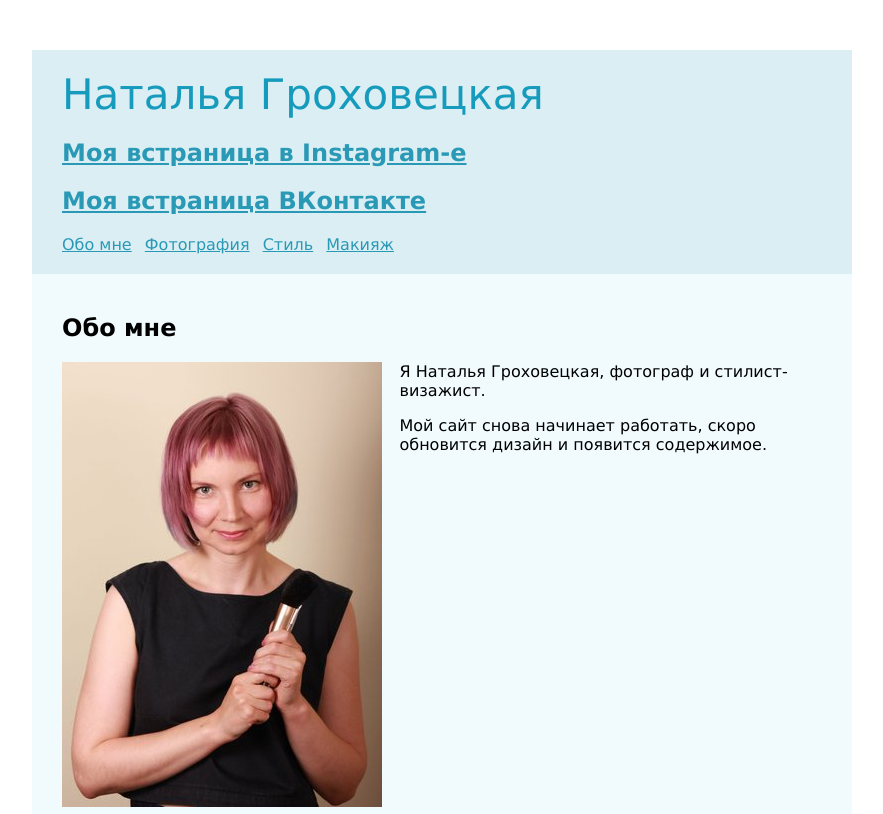
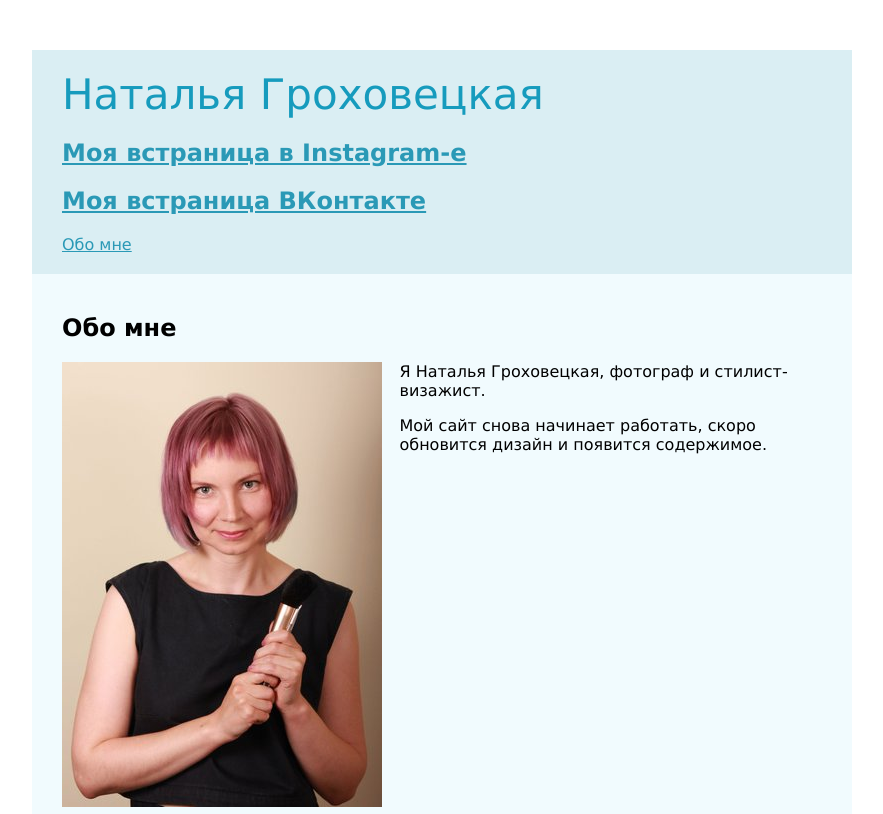
Before and after one commit to Krasa-Tali/Krasa-Tali.github.io, a plain HTML site: page index.html in a window 1280 px wide. Shown: the top 814 px of the page, without its empty margins (198-1081 px from the left). Drawn offline with Linux system fonts and the light colour scheme.

Commit message:
Synchronized build

```diff
--- a/index.html
+++ b/index.html
@@ -12,11 +12,12 @@
         <li class="active"><a href="/">Обо мне</a></li>
 
 
-          <li><a href="/foto">Фотография</a></li>
 
-          <li><a href="/style">Стиль</a></li>
 
-          <li><a href="/visage">Макияж</a></li>
+
+
+
+
 
       </ul>
     </nav>
```
Also changed, not shown: 404.html (+4 -3 lines), foto/index.html (+4 -3 lines), style/index.html (+4 -3 lines), visage/index.html (+4 -3 lines).
